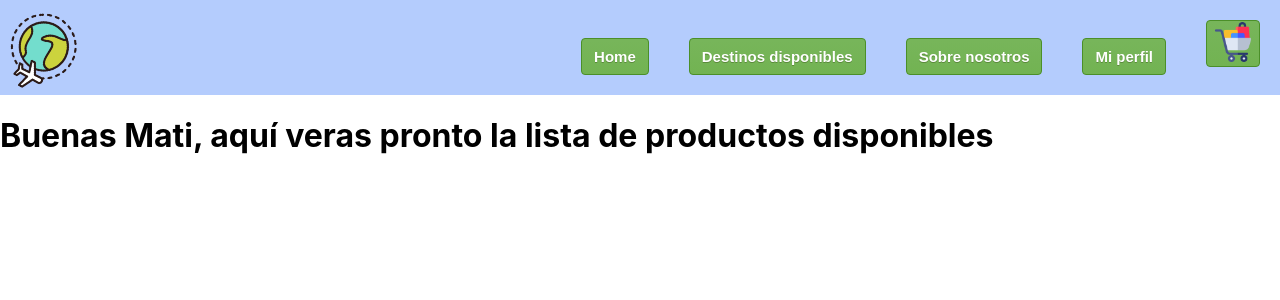
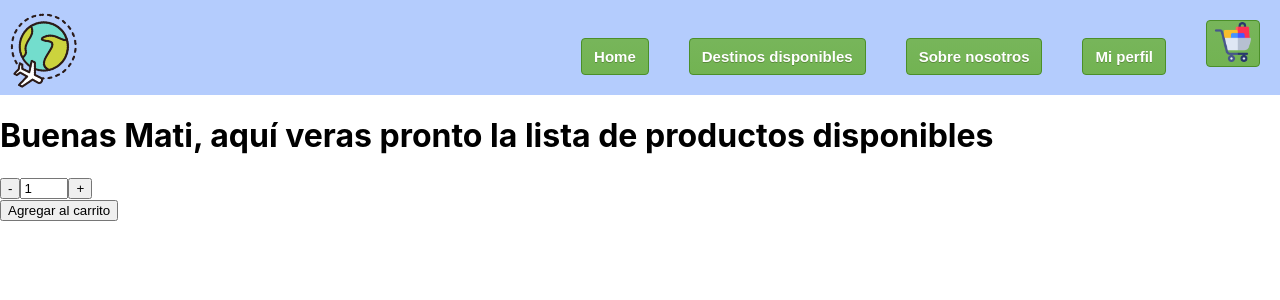
Before and after one commit to matiaspedernera/DestinoViajes, a React (Create React App) app: page / in a window 1280 px wide. Shown: the top 300 px of the page. Built offline with nearby package versions, Linux system fonts and the light colour scheme.

Commit message:
Idea Pedernera clase 4

```diff
--- a/src/components/CartWidget/CartWidget.js
+++ b/src/components/CartWidget/CartWidget.js
@@ -1,5 +1,5 @@
-import "./CartWidget.css";
-import cart from './img/shopping-cart.png'
+import "./cartWidget.css";
+import cart from '../assets/shopping-cart.png'
 
 const CartWidget = () => {
   return (
--- /dev/null
+++ b/src/components/ItemCount/ItemCount.js
@@ -0,0 +1,42 @@
+import React, { useState } from 'react'
+import './itemCount.css';
+
+const ItemCount = ({ stock, initial}) => {
+
+    const [cantidad, setCantidad] = useState(initial)
+
+    const reducir = () => {
+        if (cantidad <= 0) {
+            return
+        }
+        setCantidad(parseInt(cantidad) - 1)
+    }
+
+    const aumentar = () => {
+        if (cantidad === stock) {
+            return
+        }
+        setCantidad(parseInt(cantidad) + 1)
+    }
+
+    const onAdd = () => {
+        if (stock === 0) {
+            alert("No se puede comprar un producto sin stock")
+            return
+        }
+        alert(`Has comprado ${cantidad} item/s`)
+    }
+
+    return (
+        <div>
+            <div>
+                <button onClick={reducir}>-</button>
+                <input type="number" value={cantidad} max={stock} min="0" placeholder={initial} readOnly/>
+                <button onClick={aumentar}>+</button>
+            </div>
+            <button onClick={onAdd}>Agregar al carrito</button>
+        </div>
+    )
+};
+
+export default ItemCount;
--- a/src/components/ItemListContainer/ItemListContainer.js
+++ b/src/components/ItemListContainer/ItemListContainer.js
@@ -1,7 +1,13 @@
+import ItemCount from "../ItemCount/ItemCount";
 
-const ItemListContainer = ({message}) => {
+const ItemListContainer = ({ message }) => {
   return (
-    <h1>Buenas {message}, aquí veras pronto la lista de productos disponibles</h1>
+    <div>
+      <h1>
+        Buenas {message}, aquí veras pronto la lista de productos disponibles
+      </h1>
+      <ItemCount stock={3} initial="1"/>
+    </div>
   );
 };
 
--- a/src/components/NavBar/NavBar.js
+++ b/src/components/NavBar/NavBar.js
@@ -1,4 +1,4 @@
-import './NavBar.css'
+import './navBar.css'
 import CartWidget from '../CartWidget/CartWidget';
 
 const Categories = ({ categoryName }) => {
```
Also changed, not shown: src/components/ItemCount/itemCount.css (added), src/components/assets/shopping-cart.png (renamed from src/components/CartWidget/img/shopping-cart.png).
